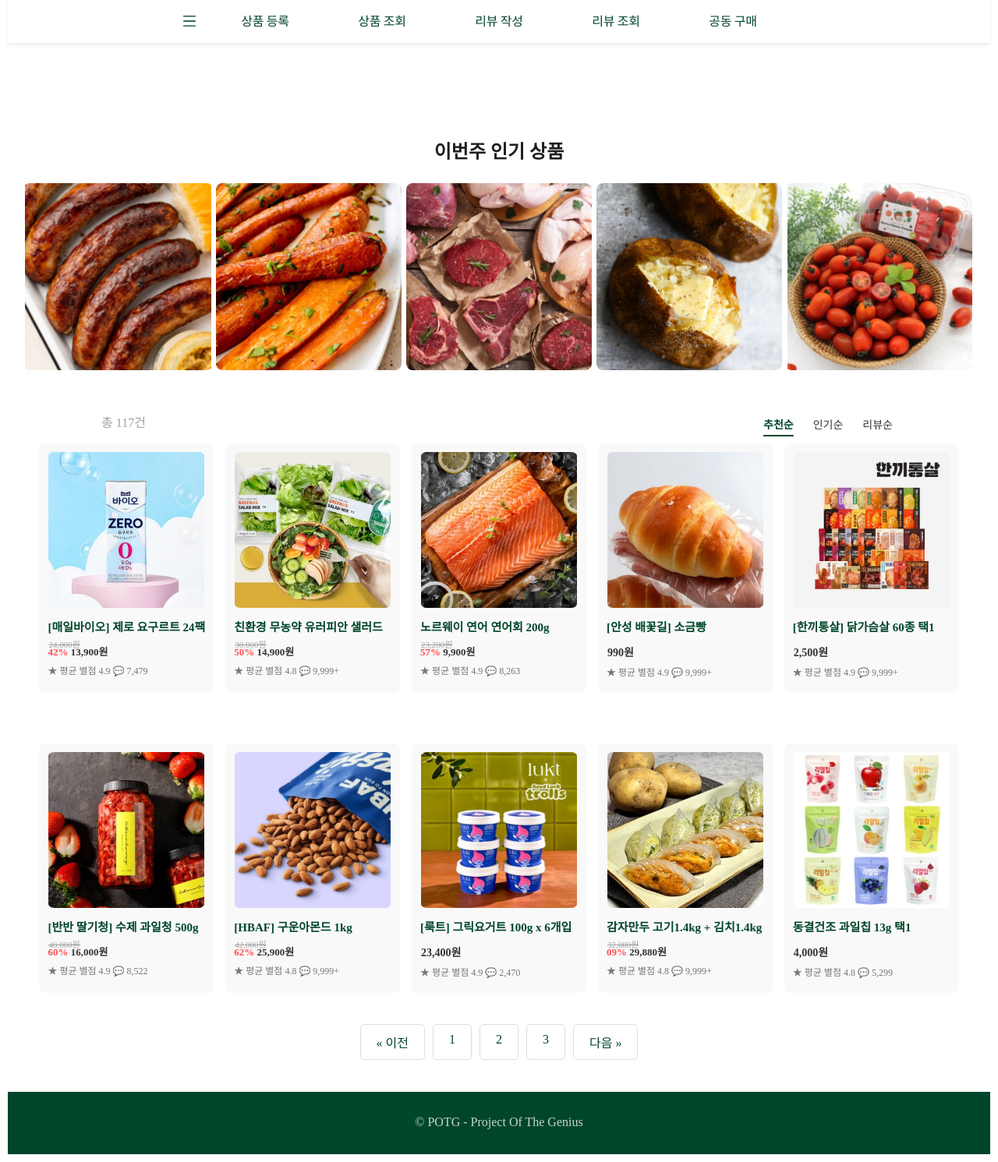
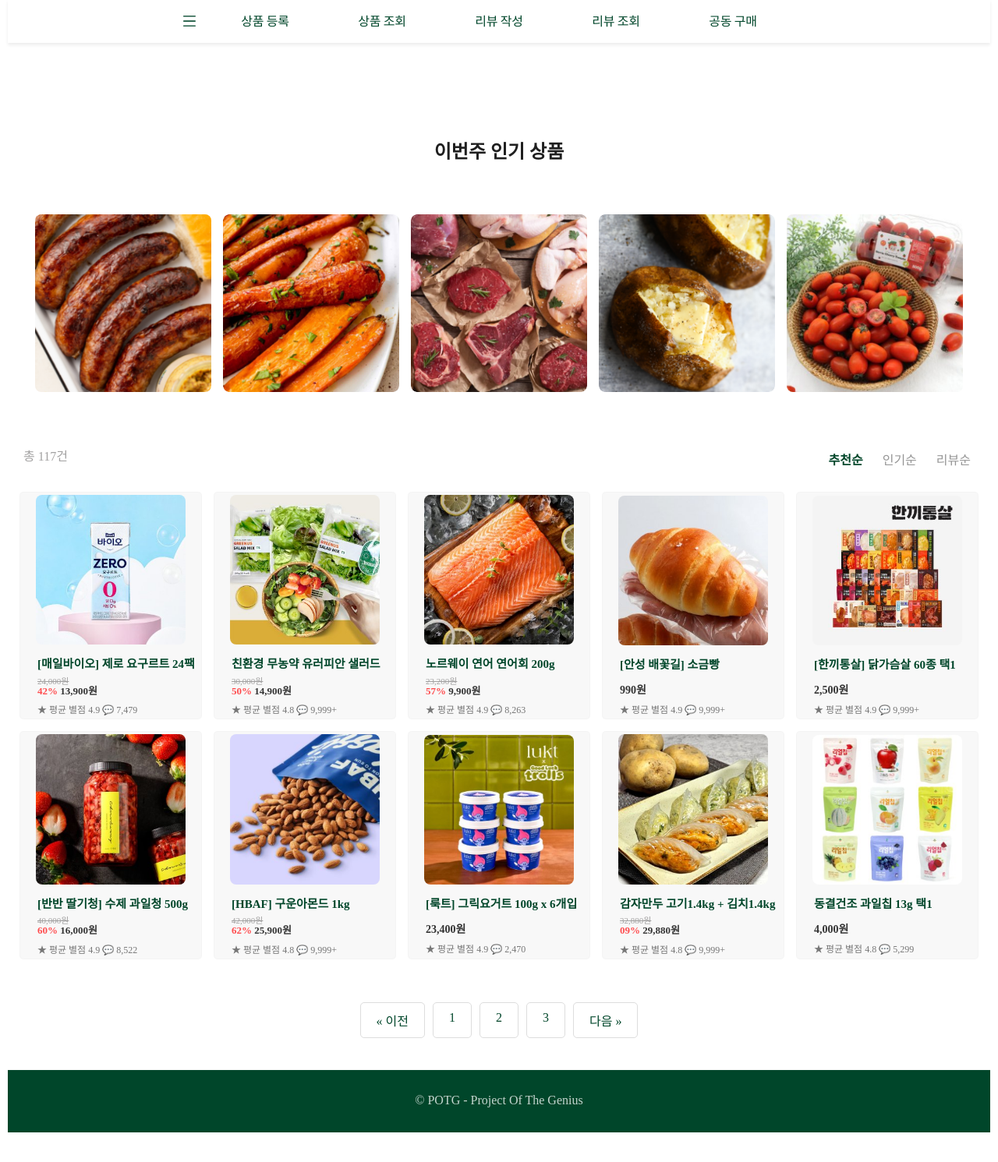
Before and after one commit to HongYeonLee/POTG, a Flask app: page /view_product in a window 1280 px wide. Shown: the part 111-1602 px from the top of the page at 78% size. After the commit the page ends 1564 px from the top, so only its background shows below. Run offline with Flask 3, Linux system fonts and the light colour scheme; some libraries are stand-ins or nearby versions; some web fonts are replaced.

Commit message:
fix: 날라간거 복구

```diff
--- a/POTG/app.py
+++ b/POTG/app.py
@@ -65,6 +65,10 @@ def view_list():
 # 리뷰 조회
 @application.route("/review_ViewAll")
 def view_review():
+    per_page=12
+    per_row=4
+    row_count=int(per_page/per_row)
+
     return render_template("review_ViewAll.html")
 
 # 상품 등록
@@ -86,7 +90,7 @@ def reg_review2():
 def grpPurchase():
     return render_template("grpurchase_ViewAll.html")
 
-@application.route("/review_Vieweach.html?")
+@application.route("/review_Vieweach.html")
 def view_reviewEach():
     return render_template("review_Vieweach.html")
 
--- a/POTG/static/view_product.css
+++ b/POTG/static/view_product.css
@@ -1,3 +1,4 @@
+/*헤더*/
 .header {
     position: fixed;
     top: 0;
@@ -24,15 +25,16 @@
     padding: 20px;
 }
 
-.popular-grid {
-    display: grid;
-    grid-template-columns: repeat(5,1fr); /*5열*/
-    gap: 1px;
+.popular-table {
+    width: 100%;
+    table-layout: fixed;
+    border-collapse: seperate;
+    border-spacing: 15px;
+    margin-top:50px;
 }
 
 .popular-item {
     overflow: hidden;
-    border-radius: 5px;
     position: relative;
 }
 
@@ -47,31 +49,31 @@
 
 .popular-image {
     width: 100%;
-    height: 240px;
+    height: 100%;
     border-radius: 8px;
-    object-fit: contain;
+    object-fit: cover;
 }
 
 .overlay {
     display: flex;
     flex-direction: column;
-    display: none;
-    position: absolute;
+    justify-content: center;
+    align-items: center;
+    display: none; /*원래는 숨김처리*/
+    position: absolute; /*부모 요소를 기준으로 위치 설정*/
+
     top: 0;
     left: 0;
     width: 100%;
     height: 100%;
-    margin-left: 25px;
-    margin-top: 3px;
     background-color: rgba(255, 255, 255, 0.8);
     color: #333;
     font-size: 16px;
-    border-radius: 5px;
     padding: 10px;
 }
 
 .popular-item:hover .overlay {
-    display:flex;
+    display:flex; /*마우스 올릴 때만 보이게*/
 }
 
 .scroll-section {
@@ -88,22 +90,20 @@
     padding: 10px 20px;
 }
 
+
+/*추천순 인기순 리뷰순*/
 .total-count {
     color: #A2A1A1;
-    margin-left: 100px;
 }
 
-
-/*추천순 인기순 리뷰순*/
 .sort-options {
     display: flex;
     gap: 15px;
-    margin-right: 100px;
 }
 
 .sort-button {
-    color: #333;
-    font-size: 14px;
+    color: #33333385;
+    font-size: 16px;
     cursor: pointer;
     padding: 5px;
     transition: color 0.3s, font-weight 0.3s;
@@ -113,10 +113,10 @@
 .sort-button.active {
     color: #00462A;
     font-weight: 700;
-    text-decoration: underline;
-    text-decoration-color: #00462A;
+    /*text-decoration: underline;
+    text-decoration-color: #a5a5a54f;
     text-underline-offset: 8px;
-    text-decoration-thickness: 1.5px;
+    text-decoration-thickness: 1.5px;*/
 }
 
 .sort-button:hover {
@@ -126,26 +126,27 @@
 
 
 
-/*제품 목록*/
-.product-grid {
-    display: grid;
-    grid-template-columns: repeat(5,1fr); /*5열*/
-    grid-template-rows: 370px; /*5행씩 배치*/
-    gap: 15px;
+/*일반 상품 목록*/
+.product-table {
+    width: 100%;
+    border-collapse: seperate;
+    border-spacing: 15px;
 }
 
 .product-item {
-    border: 1px solid #f9f9f9;
-    padding: 10px;
     text-align: center;
-    background-color: #f9f9f9;
-    border-radius: 8px;
-    height: 320px;
+    border: 1px solid #f2f2f280;
+    padding: 3px; /*컨텐츠와 테두리 사이 공간*/
+    border-radius: 5px;
+    background-color: #f2f2f280;
+    height: auto;
+    max-width: 200px;
+    overflow: hidden;
 }
 
 .product-image {
-    width: 100%;
-    height: 200px;
+    width: 85%;
+    height: 85%;
     border-radius: 8px;
     object-fit: contain;
 }
@@ -153,12 +154,16 @@
 /*상품 설명*/
 .product-name, .price, .discount, .discount-price, .rating, .price-not {
     text-align: left;
+    word-wrap: break-word;
+    word-break: break-word;
+    white-space: normal; /*너비에 맞게 줄바꿈*/
 }
 
 .product-name {
     color: #00462A;
     font-size: 15px;
     margin: 10px 0;
+    margin-left: 19px;
     font-weight: bold;
     line-height: 1.5;
 }
@@ -167,14 +172,14 @@
     color: #A2A1A1;
     font-size: 11px;
     text-decoration: line-through;
-    margin-left: 1px;
+    margin-left: 19px;
     line-height: 0;
 }
 
 .price-not { /*할인하지 않는 상품*/
     color:#333;
     font-size: 14px;
-    margin-left: 1px;
+    margin-left: 19px;
     line-height: 0.;
     font-weight: bold;
     text-align: left;
@@ -186,7 +191,8 @@
     color: #ff4d4f;
     font-size: 13px;
     font-weight: bold;
-    margin-right: 4px;
+    margin: 3px 0;
+    margin-left: 19px;
     line-height: 1.5;
     display: block;
 }
@@ -201,6 +207,7 @@
     color: #777; /* 회색 */
     font-size: 12px;
     margin-top: 5px;
+    margin-left: 19px;
 }
 
 
--- a/POTG/templates/view_product.html
+++ b/POTG/templates/view_product.html
@@ -15,21 +15,26 @@
 <section class = "popular-list">
     <h2 class = "section-title">이번주 인기 상품</h2>
 
-    <div class = "popular-grid">
-        <div class = "popular-item">
+    <table class = "popular-table">
+        <tr>
+            <td class = "popular-item">
                 <img src = "../static/images/popular1.png" alt = "소세지" class = "popular-image">
-        </div>
-        <div class = "popular-item">
+            </td>
+
+            <td class = "popular-item">
                 <img src = "../static/images/popular2.png" alt = "당근" class = "popular-image">
-        </div>
-        <div class = "popular-item">
+            </td>
+
+            <td class = "popular-item">
                 <img src = "../static/images/popular3.png" alt = "고기" class = "popular-image">
-        </div>
-        <div class = "popular-item">
+            </td>
+
+            <td class = "popular-item">
                 <img src = "../static/images/popular4.png" alt = "감자" class = "popular-image">
-        </div>
-        <div class = "popular-item">
-            <div class = "overlay"><!--국내산 스테비아 대추 토마토 자리-->
+            </td>
+
+            <td class = "popular-item">
+                <div class = "overlay"><!--국내산 스테비아 대추 토마토 자리-->w
                 <br>
                 <p class = "popular-name"> 국내산 스테비아 대추 토마토 500g </p>
                 <p class = "price">24,000원</p>
@@ -37,9 +42,9 @@
                 <p class = "rating"> ★ 평균 별점 5.0  💬 9,999+</p>
                 </div>
                 <img src = "../static/images/popular5.png" alt = "방울토마토" class = "popular-image">
-        </div>
-    </div>
-
+            </td>
+        </tr>
+    </table>
 </section>
 
 <section class = "scroll-section">
@@ -52,85 +57,88 @@
         </div>
     </div>
 
-    <div class = "product-grid">
-            <div class = "product-item">
+    <table class = "product-table">
+        <tr>
+            <td class = "product-item">
                 <img src = "../static/images/zero.jpg" alt = "제로요구르트" class = "product-image">
                 <p class = "product-name">[매일바이오] 제로 요구르트 24팩</p>
                 <p class = "price">24,000원</p>
                 <span class = "discount">42% <span class = "discount-price">13,900원</span> </span>
                 <p class = "rating">★ 평균 별점 4.9  💬 7,479</p>
-            </div>
+            </td>
 
-            <div class = "product-item">
+            <td class = "product-item">
                 <img src = "../static/images/salad.jpg" alt = "샐러드" class = "product-image">
                 <p class = "product-name">친환경 무농약 유러피안 샐러드</p>
                 <p class = "price">30,000원</p>
                 <span class = "discount">50% <span class = "discount-price">14,900원</span></span>
                 <p class = "rating">★ 평균 별점 4.8  💬 9,999+</p>
-            </div>
+            </td>
 
-            <div class = "product-item">
+            <td class = "product-item">
                 <img src = "../static/images/salmon.jpg" alt = "연어" class = "product-image">
                 <p class = "product-name">노르웨이 연어 연어회 200g</p>
                 <p class = "price">23,200원</p>
                 <span class = "discount">57% <span class = "discount-price">9,900원</span></span>
                 <p class = "rating">★ 평균 별점 4.9  💬 8,263</p>
-            </div>
+            </td>
 
-            <div class = "product-item">
+            <td class = "product-item">
                 <img src = "../static/images/salt.jpg" alt = "소금빵" class = "product-image">
                 <p class = "product-name">[안성 배꽃길] 소금빵</p>
                 <p class = "price-not">990원</p>
                 <p class = "rating">★ 평균 별점 4.9  💬 9,999+</p>
-            </div>
+            </td>
 
-            <div class = "product-item">
+            <td class = "product-item">
                 <img src = "../static/images/health.jpg" alt = "닭가슴살" class = "product-image">
                 <p class = "product-name">[한끼통살] 닭가슴살 60종 택1</p>
                 <p class = "price-not">2,500원</p>
                 <p class = "rating">★ 평균 별점 4.9  💬 9,999+</p>
-            </div>
+            </td>
+        </tr>
 
-            <div class = "product-item">
+        <tr>
+            <td class = "product-item">
                 <img src = "../static/images/strawberry.jpg" alt = "딸기" class = "product-image">
                 <p class = "product-name">[반반 딸기청] 수제 과일청 500g</p>
                 <p class = "price">40,000원</p>
                 <span class = "discount">60% <span class = "discount-price">16,000원</span></span>
                 <p class = "rating">★ 평균 별점 4.9  💬 8,522</p>
-            </div>
+            </td>
 
-            <div class = "product-item"><!--여기-->
+            <td class = "product-item"><!--여기-->
                 <a style="cursor: pointer;" href = "product_detail.html"><img src = "../static/images/habf.png" alt = "아몬드" class = "product-image"></a>
                 <p class = "product-name">[HBAF] 구운아몬드 1kg</p>
 
                 <p class = "price">42,000원</p>
                 <span class = "discount">62% <span class = "discount-price">25,900원</span></span>
                 <p class = "rating">★ 평균 별점 4.8  💬 9,999+</p>
-            </div>
+            </td>
 
-            <div class = "product-item">
+            <td class = "product-item">
                 <img src = "../static/images/lukt.png" alt = "그릭요거트" class = "product-image">
                 <p class = "product-name">[룩트] 그릭요거트 100g x 6개입</p>
                 <p class = "price-not">23,400원</p>
                 <p class = "rating">★ 평균 별점 4.9  💬 2,470</p>
-            </div>
+            </td>
 
-            <div class = "product-item">
+            <td class = "product-item">
                 <img src = "../static/images/potato.jpg" alt = "만두" class = "product-image">
                 <p class = "product-name">감자만두 고기1.4kg + 김치1.4kg</p>
                 <p class = "price">32,880원 </p>
                 <span class = "discount">09% <span class = "discount-price">29,880원</span></span>
                 <p class = "rating">★ 평균 별점 4.8  💬 9,999+</p>
-            </div>
+            </td>
 
-            <div class = "product-item">
+            <td class = "product-item">
                 <img src = "../static/images/fruit.png" alt = "동결건조" class = "product-image">
                 <p class = "product-name">동결건조 과일칩 13g 택1</p>
                 <p class = "price-not">4,000원</p>
                 <p class = "rating">★ 평균 별점 4.8  💬 5,299</p>
-            </div>
-
-    </div>
+            </td>
+        </tr>
+    </table>
 
 
     <div class = "pagination">
```
Also changed, not shown: POTG/database.py (line endings or trailing spaces). Lines whose indentation alone changed are shown as unchanged.
